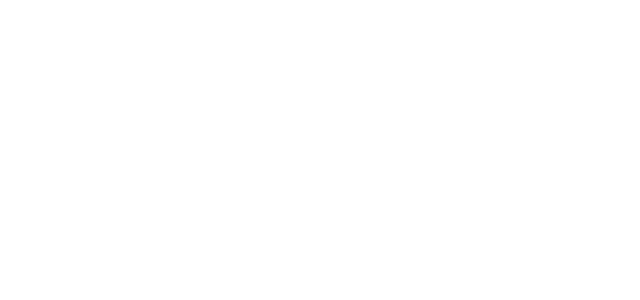
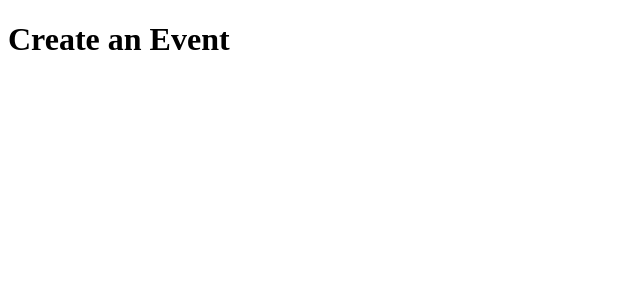
Before and after one commit to dsabalete/my-training-log, a Nuxt app: page /create in a window 1280 px wide. Before the commit this address had no page. Shown: the top 300 px of the page, without its empty margins (0-640 px from the left). Built offline with nearby package versions, Linux system fonts and the light colour scheme.

Commit message:
create create page

```diff
--- /dev/null
+++ b/pages/create.vue
@@ -0,0 +1,11 @@
+<template>
+  <div>
+    <h1>Create an Event</h1>
+  </div>
+</template>
+
+<script>
+export default {}
+</script>
+
+<style lang="scss" scoped></style>
```
